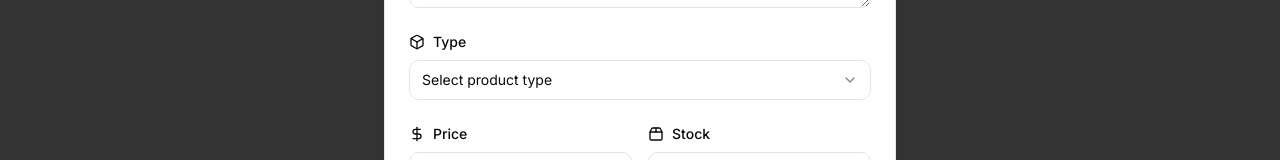
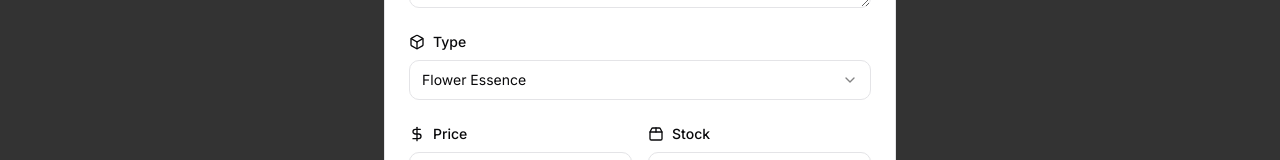
Before and after one commit to Nick220505/geometry-ecommerce, a Next.js app: page /dashboard in a window 1280 px wide. Both pictures are taken after a click on the button "Add Product". Shown: the part 353-513 px from the top of the page. Built offline with nearby package versions, Linux system fonts and the light colour scheme; no server answers; the database is empty.

Commit message:
Set default product type to "Flower Essence"
- Update product form initial data to have a default type
- Simplify type initialization for new product creation
- Maintain existing product type options

```diff
--- a/app/(admin)/dashboard/components/product-form.tsx
+++ b/app/(admin)/dashboard/components/product-form.tsx
@@ -27,7 +27,7 @@ export function ProductForm({
   initialData = {
     name: "",
     description: "",
-    type: "" as "Flower Essence" | "Sacred Geometry",
+    type: "Flower Essence",
     price: 0,
     stock: 0,
     imageUrl: "",
```
